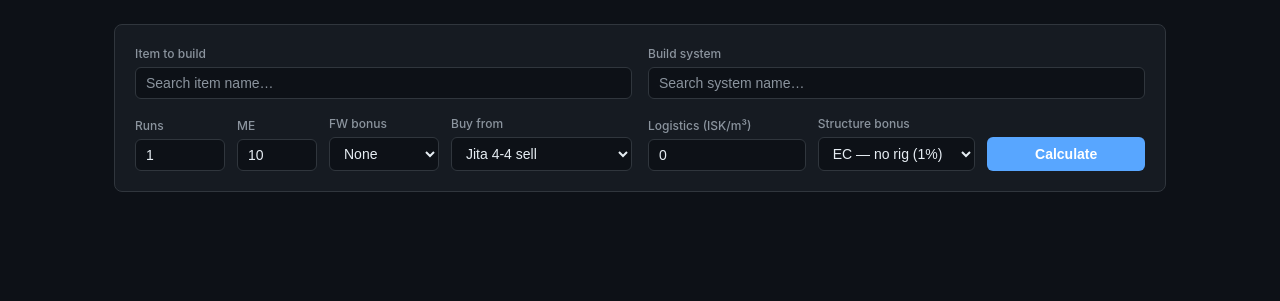
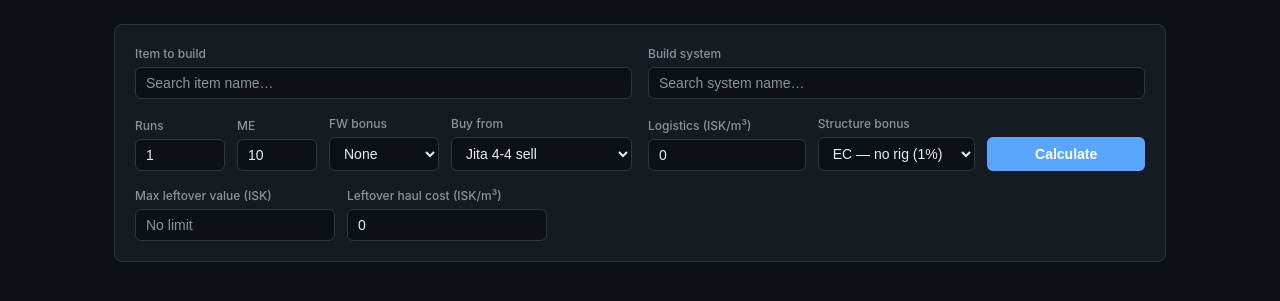
Before and after one commit to Miolaka/EVESeek, a FastAPI app: page / in a window 1280 px wide. Shown: the part 52-353 px from the top of the page. Run offline with FastAPI, Linux system fonts and the light colour scheme.

Commit message:
Add leftover logistics cost and max-leftover optimisation to compare engine
- New CompareMaterialSourceRequest fields: leftover_logistics_isk_per_m3 and
  max_leftover_isk. Ore selection now nets haul cost out of byproduct credit so
  ores with bulky byproducts become less attractive when logistics rate is high.
- Two-pass optimisation: pass 1 picks cheapest ore per mineral; pass 2 greedily
  swaps ore choices to satisfy max_leftover_isk, picking the swap that reduces
  leftover net value most each iteration (up to 30 passes).
- LeftoverItem gains volume_m3, logistics_isk, net_isk. CompressedOrePath gains
  leftover_logistics_isk, leftover_net_isk, leftover_constraint_met.
- All net-total calculations use leftover_net_isk (after haul cost) rather than
  gross leftover value.
- Frontend: new form row for max leftover ISK and leftover haul cost; leftover
  table shows haul cost and net columns when logistics > 0; yellow warning when
  max-leftover constraint cannot be fully satisfied; compare and build net-total
  use net leftover credit throughout.

```diff
--- a/static/app.js
+++ b/static/app.js
@@ -198,6 +198,14 @@ async function calculate() {
     logistics_cost_isk_per_m3: parseFloat(document.getElementById('logistics').value) || 0,
   };
 
+  // Compare-specific fields
+  const compareBody = { ...body };
+  compareBody.leftover_logistics_isk_per_m3 = parseFloat(document.getElementById('leftover-logistics').value) || 0;
+  const maxLeftoverRaw = document.getElementById('max-leftover-isk').value.trim();
+  if (maxLeftoverRaw !== '') {
+    compareBody.max_leftover_isk = parseFloat(maxLeftoverRaw);
+  }
+
   try {
     const [buildRes, compareRes] = await Promise.all([
       fetch('/api/v1/build-cost', {
@@ -208,7 +216,7 @@ async function calculate() {
       fetch('/api/v1/compare-material-source', {
         method: 'POST',
         headers: { 'Content-Type': 'application/json' },
-        body: JSON.stringify(body),
+        body: JSON.stringify(compareBody),
       }),
     ]);
 
@@ -236,15 +244,14 @@ async function calculate() {
 function renderBuild(data, compareData) {
   const bd = data.cost_breakdown;
   const co = compareData?.compressed_ore;
-  const leftover = co?.leftover_total_isk || 0;
-  const useOre = leftover > 0;
+  // Use net leftover (after haul cost) for all cost calculations
+  const leftoverNet = co?.leftover_net_isk || 0;
+  const useOre = leftoverNet > 0;
 
-  // Net total: when using ore path, replace direct-buy material cost with
-  // ore purchase + ore refining fee, then subtract leftover credit.
   const netTotal = useOre
     ? (co.total_isk + co.refining_fee
        + bd.manufacturing_fees + bd.reaction_fees + (bd.refining_fees || 0)
-       + bd.logistics_costs - leftover)
+       + bd.logistics_costs - leftoverNet)
     : data.total_cost;
 
   document.getElementById('total-cost').textContent = fmtISK(netTotal);
@@ -279,9 +286,9 @@ function renderBuild(data, compareData) {
   if (useOre) {
     const tr = document.createElement('tr');
     tr.innerHTML = `
-      <td class="green">Leftover material credit</td>
-      <td class="num green">−${fmtISK(leftover)}</td>
-      <td class="num muted">${fmtPct(leftover / netTotal)}</td>
+      <td class="green">Leftover material credit (net)</td>
+      <td class="num green">−${fmtISK(leftoverNet)}</td>
+      <td class="num muted">${fmtPct(leftoverNet / netTotal)}</td>
     `;
     tbody.appendChild(tr);
 
@@ -300,8 +307,6 @@ function renderBuild(data, compareData) {
   const bpcBody = document.getElementById('bpc-body');
   bpcBody.innerHTML = '';
   if (bpcNodes.length) {
-    // include root if it has BPC info
-    const rootBpc = data.bom_tree.length === 0 ? null : null; // root not in bom_tree directly
     for (const node of bpcNodes) {
       const tr = document.createElement('tr');
       const totalRuns = node.bpc_copies_needed * node.max_runs_per_bpc;
@@ -330,33 +335,49 @@ function renderBuild(data, compareData) {
 function renderCompare(data) {
   const db = data.direct_buy;
   const co = data.compressed_ore;
-  const directWins = db.total_isk <= co.effective_isk;
-  const savings = Math.abs(db.total_isk - co.effective_isk);
+
+  // True net ore cost: purchase + refining fee - leftover net credit
+  const oreNetTotal = co.total_isk + co.refining_fee - (co.leftover_net_isk || 0);
+  const directWins = db.total_isk <= oreNetTotal;
+  const savings = Math.abs(db.total_isk - oreNetTotal);
   const savingsPct = db.total_isk > 0 ? (savings / db.total_isk * 100).toFixed(1) : '0';
 
   const summaryBody = document.getElementById('compare-summary-body');
   summaryBody.innerHTML = '';
 
-  const totalByproductCredit = (co.ore_items || []).reduce((s, i) => s + i.byproduct_credit, 0);
-  const oreNetMaterial = co.effective_isk - co.refining_fee;
+  const hasLogistics = (co.leftover_logistics_isk || 0) > 0;
+  const oreNetMaterial = co.total_isk - (co.leftover_net_isk || 0);  // excl. refining fee
 
   const rows = [
-    { label: 'Net material cost',    direct: fmtISK(db.total_isk),              ore: fmtISK(oreNetMaterial),              isNet: true, cls: 'isk' },
-    { label: '  ore purchase',       direct: '',                                  ore: fmtISK(co.total_isk),                sub: true,   cls: 'isk' },
-    { label: '  leftover credit',    direct: '',                                  ore: '−' + fmtISK(totalByproductCredit),  sub: true,   cls: 'isk' },
-    { label: 'Refining fee',         direct: '—',                                 ore: fmtISK(co.refining_fee),                          cls: 'isk' },
-    { label: 'Net total',            direct: fmtISK(db.total_isk),              ore: fmtISK(co.effective_isk),            isNet: true, cls: 'isk' },
-    { label: 'Volume to haul',       direct: fmtM3(db.total_m3),                ore: fmtM3(co.total_m3),                               cls: 'm3'  },
-    { label: '  minerals (direct)',  direct: fmtM3(db.total_m3),                ore: '',                                  sub: true,   cls: 'm3'  },
-    { label: '  compressed ore',     direct: '',                                  ore: fmtM3(co.total_m3),                  sub: true,   cls: 'm3'  },
-    { label: 'Volume after refining',direct: '—',                                ore: fmtM3(co.refined_total_m3),                       cls: 'm3'  },
+    { label: 'Net material cost',     direct: fmtISK(db.total_isk),    ore: fmtISK(oreNetMaterial),           isNet: true, cls: 'isk' },
+    { label: '  ore purchase',        direct: '',                        ore: fmtISK(co.total_isk),             sub: true,   cls: 'isk' },
+    { label: '  leftover credit',     direct: '',                        ore: '−' + fmtISK(co.leftover_net_isk || 0), sub: true, cls: 'isk' },
   ];
+
+  // Show logistics breakdown sub-rows only when haul cost is non-zero
+  if (hasLogistics) {
+    rows.push(
+      { label: '    sell value',       direct: '', ore: fmtISK(co.leftover_total_isk || 0),     sub: true, indent: true, cls: 'isk' },
+      { label: '    − haul cost',      direct: '', ore: '−' + fmtISK(co.leftover_logistics_isk || 0), sub: true, indent: true, cls: 'isk' },
+    );
+  }
+
+  rows.push(
+    { label: 'Refining fee',           direct: '—',                      ore: fmtISK(co.refining_fee),          cls: 'isk' },
+    { label: 'Net total',              direct: fmtISK(db.total_isk),    ore: fmtISK(oreNetTotal),              isNet: true, cls: 'isk' },
+    { label: 'Volume to haul',         direct: fmtM3(db.total_m3),      ore: fmtM3(co.total_m3),              cls: 'm3'  },
+    { label: '  minerals (direct)',    direct: fmtM3(db.total_m3),      ore: '',                               sub: true,   cls: 'm3'  },
+    { label: '  compressed ore',       direct: '',                        ore: fmtM3(co.total_m3),              sub: true,   cls: 'm3'  },
+    { label: 'Volume after refining',  direct: '—',                      ore: fmtM3(co.refined_total_m3),      cls: 'm3'  },
+  );
 
   for (const row of rows) {
     const tr = document.createElement('tr');
     const dClass = row.isNet && directWins ? 'compare-winner' : '';
     const cClass = row.isNet && !directWins ? 'compare-winner' : '';
-    const labelStyle = row.sub ? 'color:var(--text-muted);font-size:12px' : '';
+    const labelStyle = row.indent
+      ? 'color:var(--text-muted);font-size:11px;padding-left:32px'
+      : row.sub ? 'color:var(--text-muted);font-size:12px' : '';
     tr.innerHTML = `
       <td style="${labelStyle}">${row.label}</td>
       <td class="num ${row.cls} ${dClass}">${row.direct || ''}</td>
@@ -405,27 +426,100 @@ function renderCompare(data) {
 
   document.getElementById('compare-section').style.display = 'block';
   buildShoppingLists(data);
+  renderLeftovers(co);
+}
 
-  // Leftover materials
+// ── Leftover materials ────────────────────────────────────────────────────────
+
+function renderLeftovers(co) {
   const leftovers = co.leftover_items || [];
-  if (leftovers.length) {
-    const leftoverBody = document.getElementById('leftover-body');
-    leftoverBody.innerHTML = '';
-    for (const item of leftovers) {
-      const tr = document.createElement('tr');
+  if (!leftovers.length) {
+    document.getElementById('leftover-section').style.display = 'none';
+    return;
+  }
+
+  const hasLogistics = (co.leftover_logistics_isk || 0) > 0;
+  const constraintMet = co.leftover_constraint_met !== false;
+
+  // Constraint warning
+  const warning = document.getElementById('leftover-warning');
+  if (!constraintMet) {
+    warning.textContent = `⚠ Max leftover limit could not be fully satisfied — best available selection shown (net leftover: ${fmtISK(co.leftover_net_isk)})`;
+    warning.style.display = 'block';
+  } else {
+    warning.style.display = 'none';
+  }
+
+  // Table header
+  const thead = document.getElementById('leftover-thead');
+  if (hasLogistics) {
+    thead.innerHTML = `<tr>
+      <th>Material</th>
+      <th class="num">Quantity</th>
+      <th class="num">Jita buy</th>
+      <th class="num">Volume</th>
+      <th class="num">Haul cost</th>
+      <th class="num">Net value</th>
+    </tr>`;
+  } else {
+    thead.innerHTML = `<tr>
+      <th>Material</th>
+      <th class="num">Quantity</th>
+      <th class="num">Jita buy price</th>
+      <th class="num">Total ISK</th>
+    </tr>`;
+  }
+
+  // Table body
+  const tbody = document.getElementById('leftover-body');
+  tbody.innerHTML = '';
+  for (const item of leftovers) {
+    const tr = document.createElement('tr');
+    if (hasLogistics) {
+      tr.innerHTML = `
+        <td>${item.name}</td>
+        <td class="num">${fmtNum(item.quantity)}</td>
+        <td class="num isk">${fmtISK(item.buy_price)}</td>
+        <td class="num m3">${fmtM3(item.volume_m3)}</td>
+        <td class="num yellow">−${fmtISK(item.logistics_isk)}</td>
+        <td class="num green">${fmtISK(item.net_isk)}</td>
+      `;
+    } else {
       tr.innerHTML = `
         <td>${item.name}</td>
         <td class="num">${fmtNum(item.quantity)}</td>
         <td class="num isk">${fmtISK(item.buy_price)}</td>
         <td class="num green">${fmtISK(item.total_isk)}</td>
       `;
-      leftoverBody.appendChild(tr);
     }
-    document.getElementById('leftover-total').textContent = fmtISK(co.leftover_total_isk);
-    document.getElementById('leftover-section').style.display = 'block';
+    tbody.appendChild(tr);
+  }
+
+  // Table footer
+  const tfoot = document.getElementById('leftover-tfoot');
+  if (hasLogistics) {
+    tfoot.innerHTML = `
+      <tr>
+        <td colspan="5" style="text-align:right; color:var(--text-muted); font-size:12px">Gross sell value</td>
+        <td class="num isk">${fmtISK(co.leftover_total_isk)}</td>
+      </tr>
+      <tr>
+        <td colspan="5" style="text-align:right; color:var(--text-muted); font-size:12px">Haul cost</td>
+        <td class="num yellow">−${fmtISK(co.leftover_logistics_isk)}</td>
+      </tr>
+      <tr>
+        <td colspan="5" style="text-align:right; color:var(--text-muted); font-size:12px">Net leftover credit</td>
+        <td class="num green">${fmtISK(co.leftover_net_isk)}</td>
+      </tr>`;
   } else {
-    document.getElementById('leftover-section').style.display = 'none';
+    tfoot.innerHTML = `
+      <tr>
+        <td colspan="3" style="text-align:right; color:var(--text-muted); font-size:12px">Total leftover value</td>
+        <td class="num green">${fmtISK(co.leftover_total_isk)}</td>
+      </tr>`;
   }
+
+  document.getElementById('leftover-section').style.display = 'block';
 }
 
 // ── Shopping list ─────────────────────────────────────────────────────────────
@@ -437,12 +531,10 @@ function buildShoppingLists(compareData) {
   const db = compareData.direct_buy;
   const co = compareData.compressed_ore;
 
-  // Tab 2 — direct buy: every leaf material bought straight from market
   _shopLists.direct = db.items
     .map(i => `${i.name} x ${i.quantity}`)
     .join('\n');
 
-  // Tab 1 — compressed ore: ores aggregated + non-mineral direct buys, then leftovers to sell
   const oreMap = new Map();
   for (const item of (co.ore_items || [])) {
     oreMap.set(item.ore_name, (oreMap.get(item.ore_name) || 0) + item.quantity);
@@ -459,9 +551,10 @@ function buildShoppingLists(compareData) {
 
   _shopLists.ore = buyLines + sellLines;
 
-  // Tab labels show upfront purchase cost; cheaper badge uses net cost
+  // True net cost comparison determines cheaper badge
+  const oreNetTotal = co.total_isk + co.refining_fee - (co.leftover_net_isk || 0);
   const directCost = db.total_isk;
-  const oreWins = co.effective_isk <= directCost;
+  const oreWins = oreNetTotal <= directCost;
 
   function tabHTML(label, displayCost, isCheaper) {
     return `<span class="shop-tab-label">${label}</span>`
@@ -471,7 +564,6 @@ function buildShoppingLists(compareData) {
   document.getElementById('tab-ore').innerHTML    = tabHTML('Compressed ore', co.total_isk, oreWins);
   document.getElementById('tab-direct').innerHTML = tabHTML('Direct buy',     directCost,   !oreWins);
 
-  // Default to the cheaper tab
   _activeShopTab = oreWins ? 'ore' : 'direct';
   document.getElementById('shopping-list').value = _shopLists[_activeShopTab];
   document.getElementById('tab-ore').classList.toggle('active',    _activeShopTab === 'ore');
--- a/static/index.html
+++ b/static/index.html
@@ -82,6 +82,18 @@
           <div class="form-group" style="justify-content:flex-end">
             <label>&nbsp;</label>
             <button class="btn" id="calc-btn" onclick="calculate()">Calculate</button>
+          </div>
+        </div>
+
+        <!-- Row 4: Leftover optimisation -->
+        <div class="form-row">
+          <div class="form-group" style="max-width:200px">
+            <label>Max leftover value (ISK)</label>
+            <input id="max-leftover-isk" type="number" value="" min="0" step="1000000" placeholder="No limit">
+          </div>
+          <div class="form-group" style="max-width:200px">
+            <label>Leftover haul cost (ISK/m³)</label>
+            <input id="leftover-logistics" type="number" value="0" min="0" step="100">
           </div>
         </div>
       </div>
@@ -177,23 +189,12 @@
 
       <!-- Leftover materials -->
       <div class="section" id="leftover-section" style="display:none">
-        <div class="section-title">Leftover materials — sell at Jita buy</div>
-        <table>
-          <thead>
-            <tr>
-              <th>Material</th>
-              <th class="num">Quantity</th>
-              <th class="num">Jita buy price</th>
-              <th class="num">Total ISK</th>
-            </tr>
-          </thead>
+        <div class="section-title">Leftover materials</div>
+        <div id="leftover-warning" class="leftover-warning" style="display:none"></div>
+        <table id="leftover-table">
+          <thead id="leftover-thead"></thead>
           <tbody id="leftover-body"></tbody>
-          <tfoot>
-            <tr>
-              <td colspan="3" style="text-align:right; color:var(--text-muted); font-size:12px">Total leftover value</td>
-              <td class="num green" id="leftover-total"></td>
-            </tr>
-          </tfoot>
+          <tfoot id="leftover-tfoot"></tfoot>
         </table>
       </div>
 
@@ -207,6 +208,6 @@
     </div>
   </main>
 
-  <script src="/app.js?v=6"></script>
+  <script src="/app.js?v=7"></script>
 </body>
 </html>
--- a/static/style.css
+++ b/static/style.css
@@ -264,6 +264,17 @@ tr:hover td { background: var(--surface2); }
 .bom-children { display: block; }
 .bom-children.collapsed { display: none; }
 
+/* Leftover constraint warning */
+.leftover-warning {
+  background: rgba(210, 153, 34, 0.12);
+  border: 1px solid var(--yellow);
+  border-radius: 6px;
+  color: var(--yellow);
+  font-size: 12px;
+  padding: 8px 12px;
+  margin-bottom: 10px;
+}
+
 /* Error */
 .error-box {
   background: rgba(248, 81, 73, 0.1);
```
Also changed, not shown: app/engine/compare.py (+156 -93 lines), app/models/schemas.py (+8 -0 lines).
